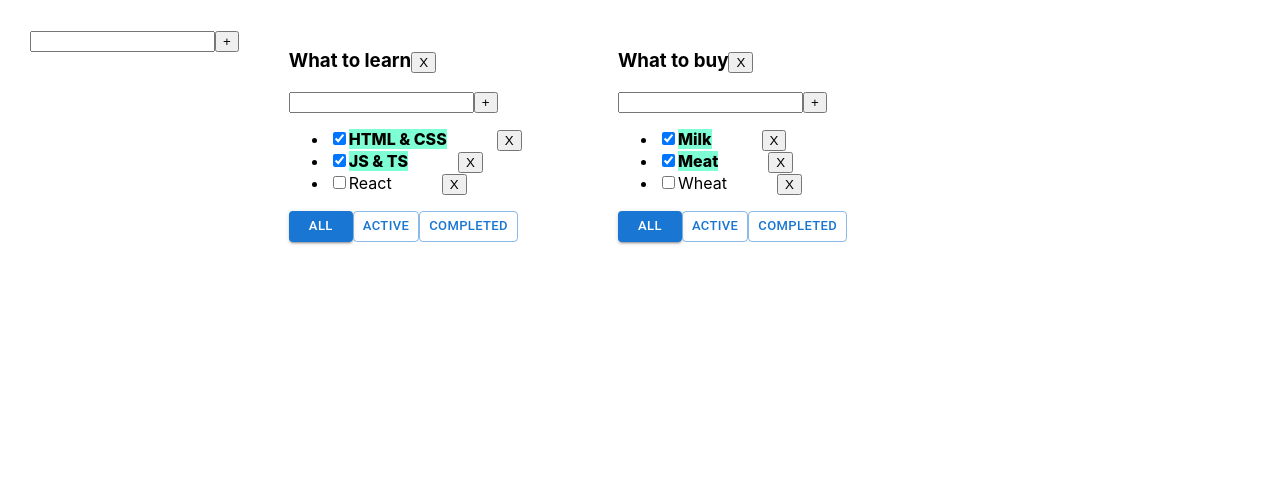
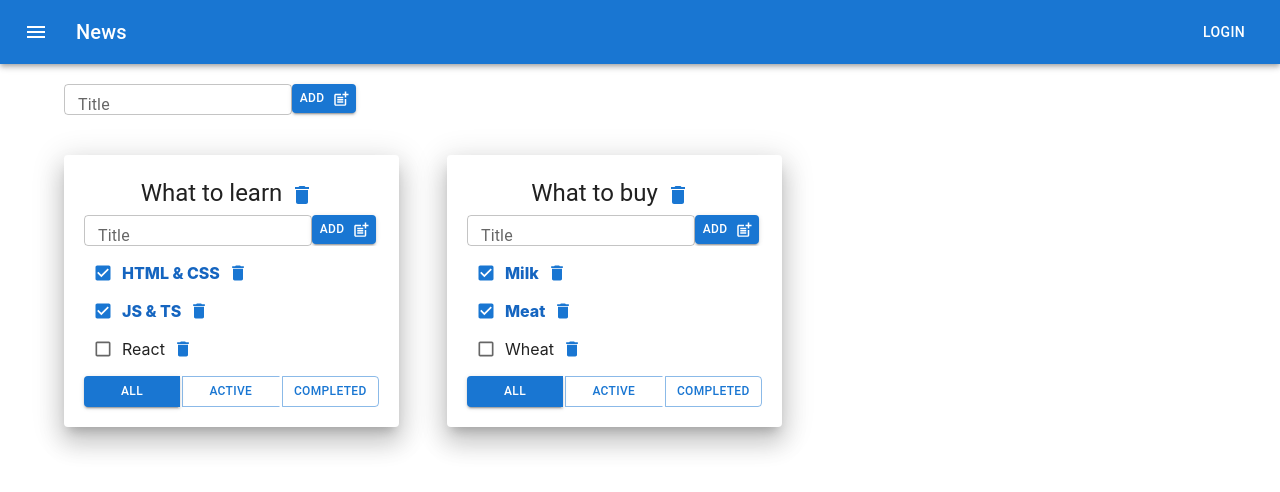
Before and after one commit to Tenebran/Sergej-TodoList, a React (Create React App) app: page / in a window 1280 px wide. Shown: the top 492 px of the page. Built offline with nearby package versions, Linux system fonts and the light colour scheme.

Commit message:
updated Material UI

```diff
--- a/src/App.scss
+++ b/src/App.scss
@@ -1,30 +1,8 @@
-.app {
-  padding: 30px;
-  display: flex;
-  div {
-    margin-right: 50px;
-  }
-}
-
-.btn-active {
-  background-color: rgb(140, 140, 233);
-  color: wheat;
-  cursor: pointer;
-}
-
 .taskIsDone {
-  background-color: aquamarine;
   font-weight: 800;
+  color: #1565c0;
 }
 
 .input-error {
   border: red 2px solid;
 }
-
-.error {
-  color: red;
-  font-weight: 900;
-  font-size: 14px;
-  text-align: center;
-  width: 100%;
-}
--- a/src/App.tsx
+++ b/src/App.tsx
@@ -3,7 +3,11 @@ import './App.scss';
 import { TodoList } from './components/TodoList/TodoList';
 import { v1 } from 'uuid';
 import { AddItemForm } from './components/AddItemForm/AddItemForm';
-import { title } from 'process';
+import { Box, AppBar, Toolbar, IconButton, Typography, Button } from '@mui/material';
+import MenuIcon from '@mui/icons-material/Menu';
+import { Container } from '@mui/system';
+import Grid from '@mui/material/Grid';
+import Paper from '@mui/material/Paper';
 
 export type TaskType = { id: string; title: string; isDone: boolean };
 
@@ -109,12 +113,26 @@ function App() {
 
   return (
     <div className="app">
-      <div style={{ display: 'block', margin: '0 0 100px' }}>
+      <AppBar position="sticky">
+        <Toolbar>
+          <IconButton size="large" edge="start" color="inherit" aria-label="menu" sx={{ mr: 2 }}>
+            <MenuIcon />
+          </IconButton>
+          <Typography variant="h6" component="div" sx={{ flexGrow: 1 }}>
+            News
+          </Typography>
+          <Button color="inherit">Login</Button>
+        </Toolbar>
+      </AppBar>
+      <Container fixed>
+        <Grid container sx={{ p: '20px 0 40px' }}>
           <AddItemForm addItem={addTodolist} />
-      </div>
+        </Grid>
+        <Grid container spacing={6}>
           {todoLists.map((t: TodoListType) => {
             return (
-          <>
+              <Grid item>
+                <Paper sx={{ p: '20px' }} elevation={16}>
                   <TodoList
                     key={t.id}
                     title={t.title}
@@ -129,9 +147,12 @@ function App() {
                     changeTaskTitle={changeTaskTitle}
                     changeTodolistTitle={changeTodolistTitle}
                   />
-          </>
+                </Paper>
+              </Grid>
             );
           })}
+        </Grid>
+      </Container>
     </div>
   );
 }
--- a/src/components/AddItemForm/AddItemForm.tsx
+++ b/src/components/AddItemForm/AddItemForm.tsx
@@ -1,8 +1,17 @@
+import Button from '@mui/material/Button';
 import React, { useState } from 'react';
+import PostAddIcon from '@mui/icons-material/PostAdd';
+import { styled, TextField } from '@mui/material';
 
 type AddItemFormType = {
   addItem: (title: string) => void;
 };
+
+const StyledTextField = styled(TextField)(({ theme }) => ({
+  '& .MuiInputBase-input': {
+    padding: 4,
+  },
+}));
 
 export const AddItemForm = (props: AddItemFormType) => {
   const [title, setTitle] = useState<string | undefined>();
@@ -31,14 +40,33 @@ export const AddItemForm = (props: AddItemFormType) => {
 
   return (
     <div>
-      <input
+      {/* <input
         value={title}
         onChange={onChangeTitle}
         onKeyDown={onEnterAddItem}
-        className={error ? 'input-error' : ''}
+        className
+      /> */}
+      <StyledTextField
+        id="outlined-basic"
+        label={'Title'}
+        variant="outlined"
+        value={title}
+        onChange={onChangeTitle}
+        onKeyDown={onEnterAddItem}
+        error={error ? true : false}
+        size="small"
+        sx={{ padding: '0px' }}
+        helperText={error ? 'Please enter new title' : ''}
       />
-      <button onClick={addItem}>+</button>
-      {error && <div className="error">Please enter new title</div>}
+      <Button
+        onClick={addItem}
+        variant="contained"
+        size="small"
+        sx={{ marginRight: '3px', fontSize: '12px', p: '4px 4px' }}
+        endIcon={<PostAddIcon />}
+      >
+        ADD
+      </Button>
     </div>
   );
 };
--- a/src/components/EditTableSpan/EditTableSpan.tsx
+++ b/src/components/EditTableSpan/EditTableSpan.tsx
@@ -1,3 +1,4 @@
+import { styled, TextField } from '@mui/material';
 import React, { useState } from 'react';
 
 type EditTableSpanPropsType = {
@@ -8,6 +9,12 @@ type EditTableSpanPropsType = {
 export const EditTableSpan = (props: EditTableSpanPropsType) => {
   const [isEditMode, setIsEditMode] = useState<boolean>(false);
   const [title, setTitle] = useState<string>(props.title);
+
+  const StyledTextField = styled(TextField)(({ theme }) => ({
+    '& .MuiInputBase-input': {
+      padding: 4,
+    },
+  }));
 
   const offEditMode = () => {
     setIsEditMode(false);
@@ -28,12 +35,22 @@ export const EditTableSpan = (props: EditTableSpanPropsType) => {
   return (
     <>
       {isEditMode ? (
-        <input
+        // <input
+        //   value={title}
+        //   autoFocus
+        //   onBlur={offEditMode}
+        //   onChange={onChangeTitle}
+        //   onKeyDown={onKeyDownOffEditMode}
+        // />
+        <StyledTextField
+          autoFocus
+          label={'Title'}
+          variant="standard"
           value={title}
-          autoFocus
           onBlur={offEditMode}
           onChange={onChangeTitle}
           onKeyDown={onKeyDownOffEditMode}
+          sx={{ padding: '0px' }}
         />
       ) : (
         <span onDoubleClick={onEditMode}>{props.title}</span>
--- a/src/components/TodoList/TodoList.tsx
+++ b/src/components/TodoList/TodoList.tsx
@@ -1,8 +1,10 @@
-import { Button } from '@mui/material';
+import { Button, Checkbox, IconButton, List, ListItem, Typography } from '@mui/material';
 import React, { ChangeEvent } from 'react';
 import { FilterValueType, TaskType } from '../../App';
 import { AddItemForm } from '../AddItemForm/AddItemForm';
 import { EditTableSpan } from '../EditTableSpan/EditTableSpan';
+import DeleteIcon from '@mui/icons-material/Delete';
+import ButtonGroup from '@mui/material/ButtonGroup';
 
 type TodoListPropsType = {
   title: string;
@@ -32,13 +34,15 @@ export const TodoList = (props: TodoListPropsType) => {
 
   return (
     <div>
-      <h3>
+      <Typography variant="h5" align="center">
         <EditTableSpan title={props.title} changeTilte={changeTaskTitle} />
-        <button onClick={() => props.removeTodolist(props.todolistId)}>X</button>
-      </h3>
+        <IconButton onClick={() => props.removeTodolist(props.todolistId)}>
+          <DeleteIcon color="primary" fontSize="medium" />
+        </IconButton>
+      </Typography>
       <AddItemForm addItem={addNewTask} />
       {props.tasks.length ? (
-        <ul>
+        <List sx={{ width: '100%', maxWidth: 360, bgcolor: 'background.paper' }}>
           {props.tasks.map(task => {
             const removeTask = () => props.onDelete(task.id, props.todolistId);
             const changeTaskStatus = (e: ChangeEvent<HTMLInputElement>) =>
@@ -47,42 +51,50 @@ export const TodoList = (props: TodoListPropsType) => {
               props.changeTaskTitle(task.id, title, props.todolistId);
             };
             return (
-              <li key={task.id}>
-                <input type="checkbox" checked={task.isDone} onChange={e => changeTaskStatus(e)} />
+              <ListItem key={task.id} sx={{ p: '0' }}>
+                <Checkbox
+                  checked={task.isDone}
+                  defaultChecked
+                  size="small"
+                  onChange={e => changeTaskStatus(e)}
+                />
                 <div className={task.isDone ? 'taskIsDone' : ''} style={{ display: 'inline' }}>
                   <EditTableSpan title={task.title} changeTilte={changeTaskTitle} />
                 </div>
-                <button onClick={removeTask}> X</button>
-              </li>
+                <IconButton onClick={removeTask}>
+                  <DeleteIcon color="primary" fontSize="small" />
+                </IconButton>
+              </ListItem>
             );
           })}
-        </ul>
+        </List>
       ) : (
         <span>Your list is empty</span>
       )}
-      <div>
+
+      <ButtonGroup fullWidth size="small">
         <Button
-          size="small"
+          sx={{ marginRight: '3px', fontSize: '12px', p: '4px 4px' }}
           variant={props.filter === 'all' ? 'contained' : 'outlined'}
           onClick={onCklickHandlerCreator('all')}
         >
           All
         </Button>
         <Button
-          size="small"
+          sx={{ marginRight: '3px', fontSize: '12px', p: '4px 4px' }}
           variant={props.filter === 'active' ? 'contained' : 'outlined'}
           onClick={onCklickHandlerCreator('active')}
         >
           Active
         </Button>
         <Button
-          size="small"
+          sx={{ fontSize: '12px', p: '4px 4px' }}
           variant={props.filter === 'completed' ? 'contained' : 'outlined'}
           onClick={onCklickHandlerCreator('completed')}
         >
           Completed
         </Button>
-      </div>
+      </ButtonGroup>
     </div>
   );
 };
```
Lines whose indentation alone changed are shown as unchanged.
